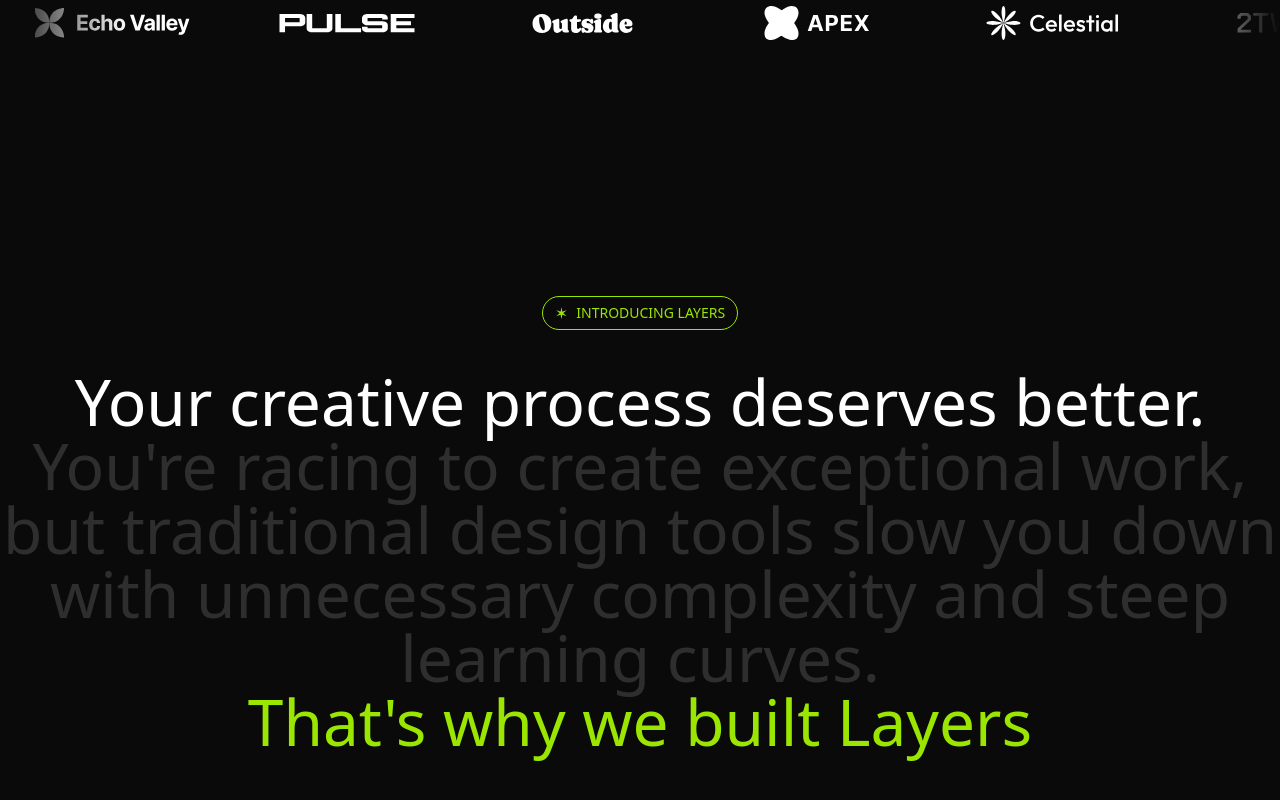
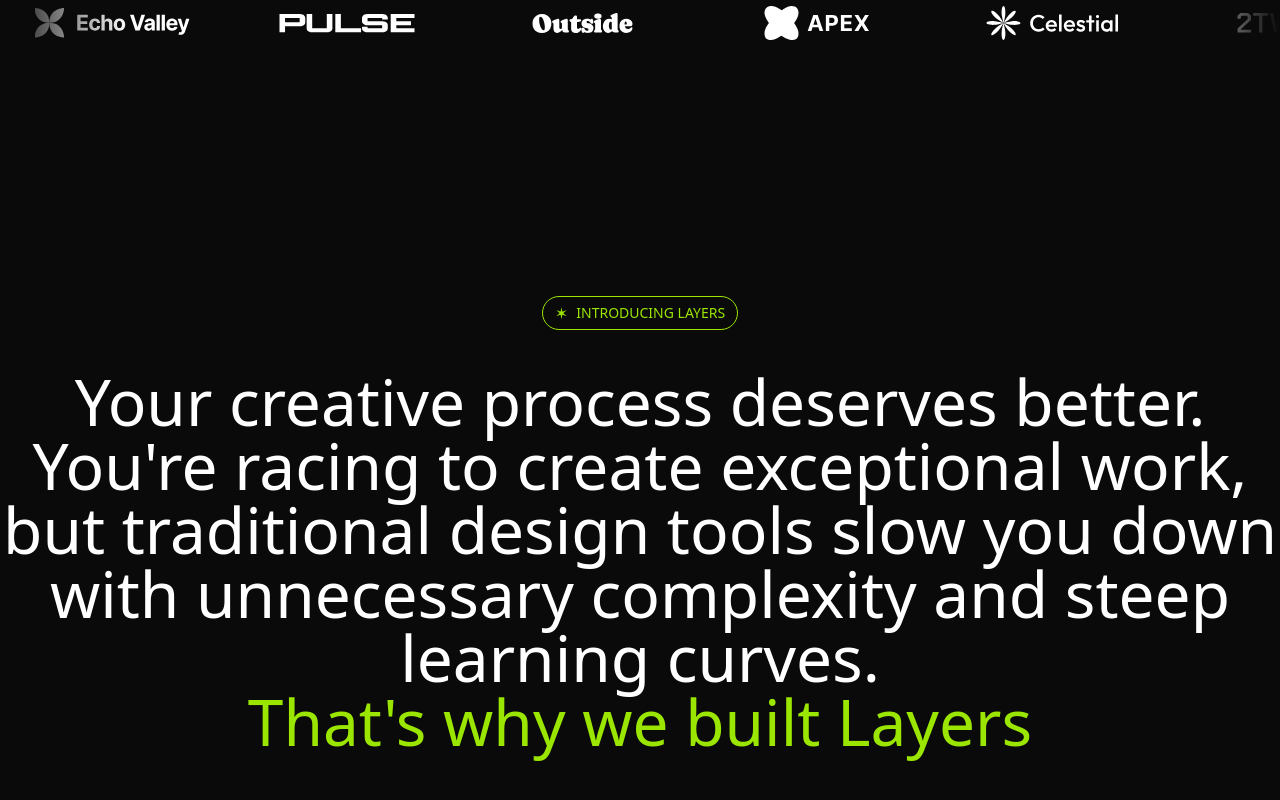
Before and after one commit to NjilaBoris/linear, a Next.js app: page / in a window 1280 px wide. Shown: the part 794-1594 px from the top of the page. Built offline with nearby package versions, Linux system fonts and the light colour scheme.

Commit message:
Intrduction V2

```diff
--- a/app/sections/Introduction.tsx
+++ b/app/sections/Introduction.tsx
@@ -1,26 +1,44 @@
 "use client";
 import Tag from "@/components/Tag";
-import { motion, useScroll } from "motion/react";
-import { useRef } from "react";
+import clsx from "clsx";
+import { motion, useScroll, useTransform } from "motion/react";
+import { useEffect, useRef, useState } from "react";
 
 const text = `You're racing to create exceptional work, but traditional design tools slow you down with unnecessary complexity and steep learning curves.`;
-
+const words = text.split(" ");
 export default function Introduction() {
-  const scrollTarget = useRef(null);
+  const scrollTarget = useRef<HTMLDivElement>(null);
   const { scrollYProgress } = useScroll({
     target: scrollTarget,
     offset: ["start end", "end end"],
   });
+  const [currentWord, setCurrentWord] = useState(0);
+  const wordIndex = useTransform(scrollYProgress, [0, 1], [0, words.length]);
+  useEffect(() => {
+    wordIndex.on("change", (latest) => {
+      setCurrentWord(latest);
+    });
+  }, [wordIndex]);
   return (
     <section className="py-28 lg:py-40">
       <div className="container">
-        <div className="sticky top-20">
+        <div className="sticky top-20 md:top-28 lg:top-30">
           <div className="flex justify-center">
             <Tag>Introducing Layers</Tag>
           </div>
           <div className="text-4xl md:text-6xl lg:text-[4rem] text-center font-medium mt-10">
             <span>Your creative process deserves better.</span>{" "}
-            <span className="text-white/15">{text}</span>
+            <span className="text-white/15">
+              {words.map((word, wordIndex) => (
+                <span
+                  key={wordIndex}
+                  className={clsx(
+                    "transition duration-500",
+                    wordIndex < currentWord && "text-white"
+                  )}
+                >{`${word} `}</span>
+              ))}
+            </span>
             <span className="text-lime-400 block">
               That&apos;s why we built Layers
             </span>
```
